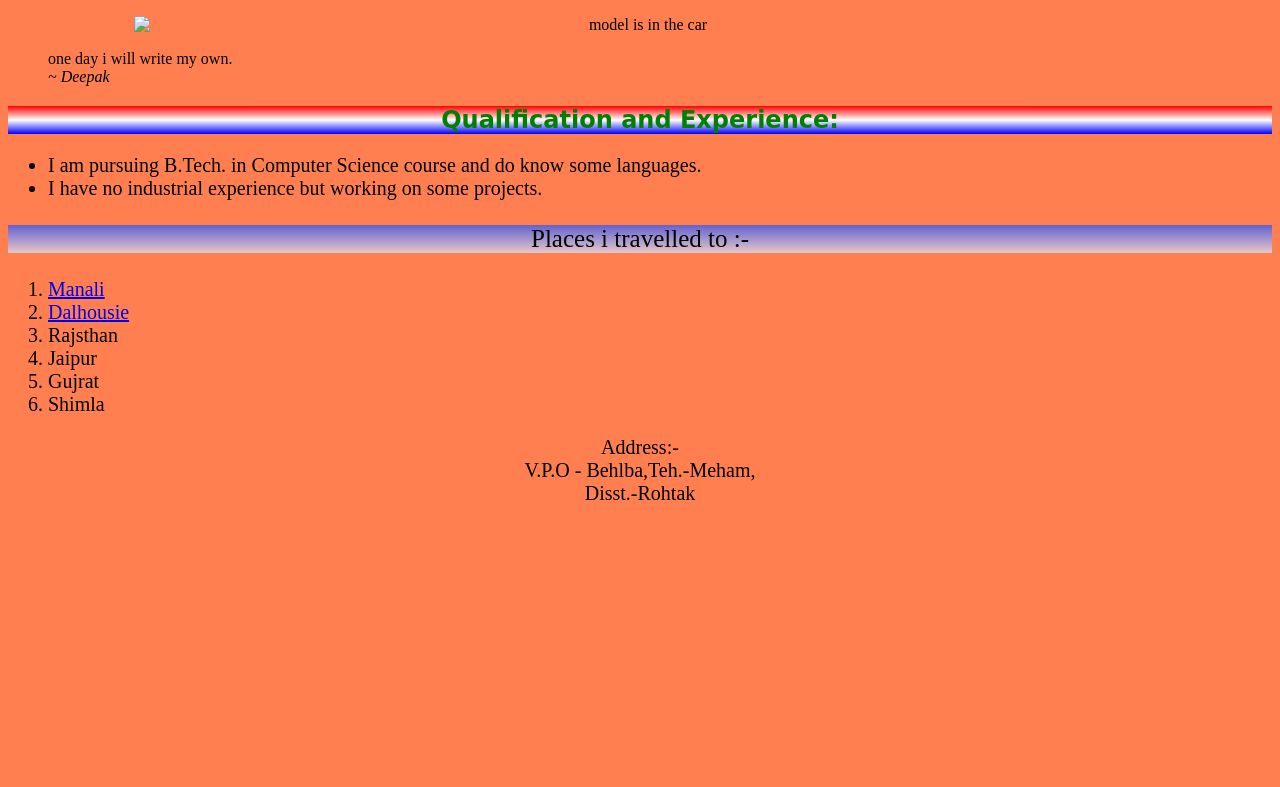
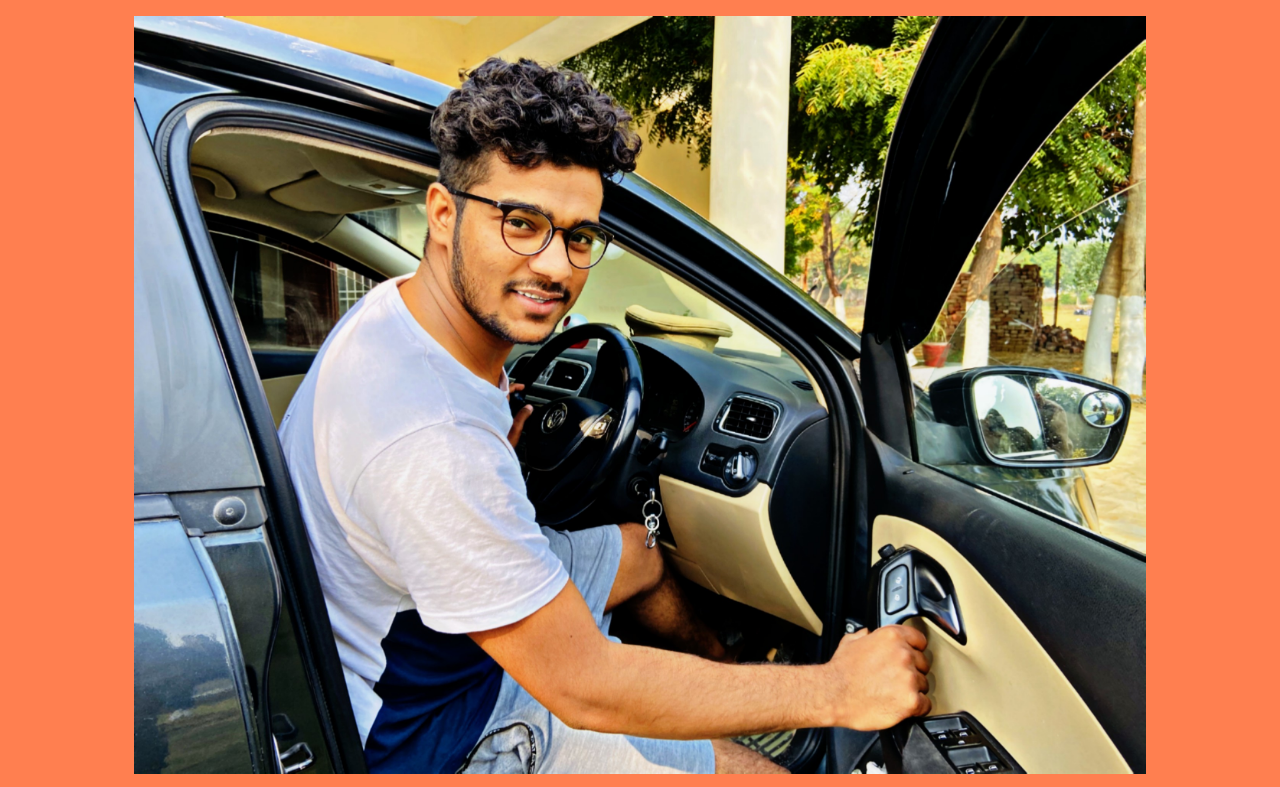
Before and after one commit to deepak-speedy/MY-BIO, a plain HTML site: page index.html in a window 1280 px wide. Shown: the part 568-1355 px from the top of the page. Before the commit the page ends 1093 px from the top, so only its background shows below. Drawn offline with Linux system fonts and the light colour scheme; the site is published under a folder, as on GitHub Pages, so addresses that start at the root find nothing.

Commit message:
Format Corrected

```diff
--- a/index.html
+++ b/index.html
@@ -22,7 +22,7 @@
         <li><a href="#my-address">My address</a></li>
     </ul>
 
-    <img src="/img/PicsArt_12-26-08.15.50.jpg" class="Rathee" alt="model is in the car">
+    <img src="img/PicsArt_12-26-08.15.50.jpg" class="Rathee" alt="model is in the car">
     <blockquote>one day i will write my own. <div><cite>~ Deepak</cite></div>
     </blockquote>
     <h2>Qualification and Experience:</h2>
```
